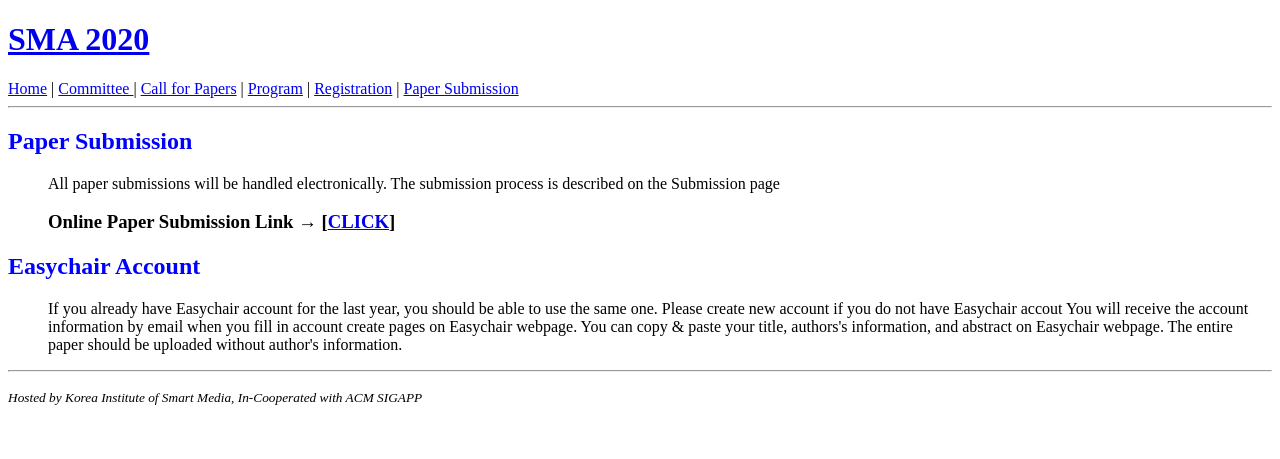
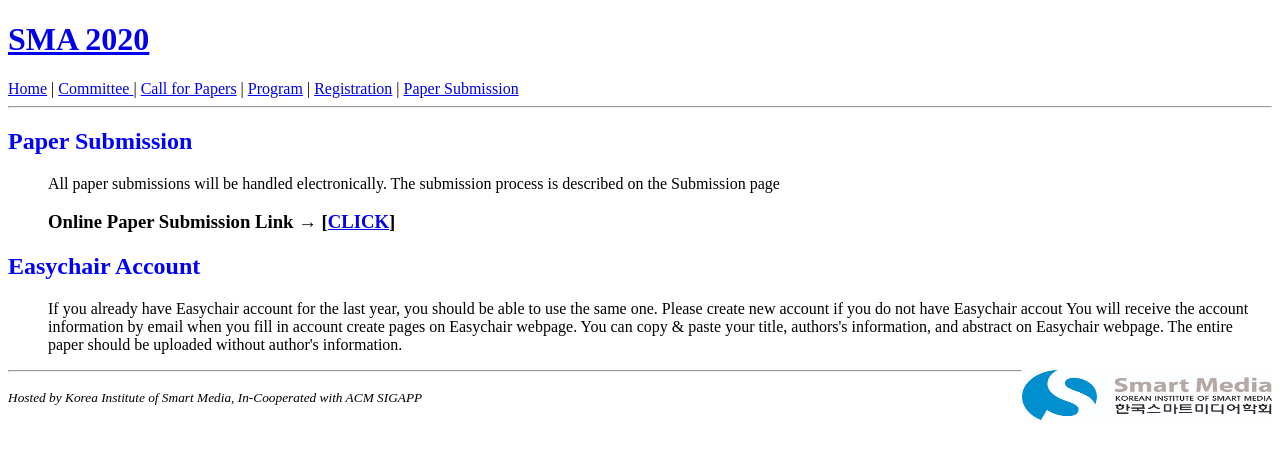
Before and after one commit to icea-conf/sma-2020.github.io, a Jekyll site: the page built from submission/index.html, in a window 1280 px wide. Shown: the top 459 px of the page. Built offline with Jekyll 4.4.1, drawn with Linux system fonts in a browser that asks for light colours.

Commit message:
Update index.html

```diff
--- a/submission/index.html
+++ b/submission/index.html
@@ -15,3 +15,8 @@
                <a>Please create new account if you do not have Easychair accout You will receive the account information by email when you fill in account create pages on Easychair webpage.</a>
                <a>You can copy & paste your title, authors's information, and abstract on Easychair webpage. The entire paper should be uploaded without author's information.</a>
           </ul>
+
+
+     <footer>
+          <img src="https://sma-2020.github.io/image/logo.png" alt="" width="250" height="50" align="right">
+     </footer>
```
Lines whose indentation alone changed are shown as unchanged.
